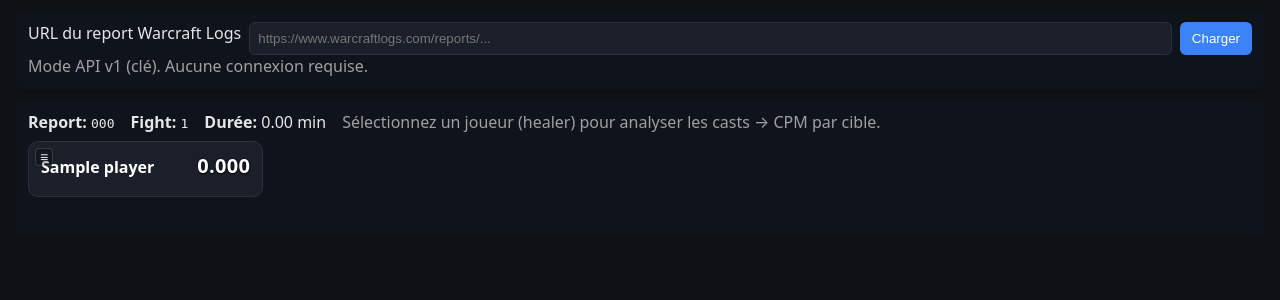
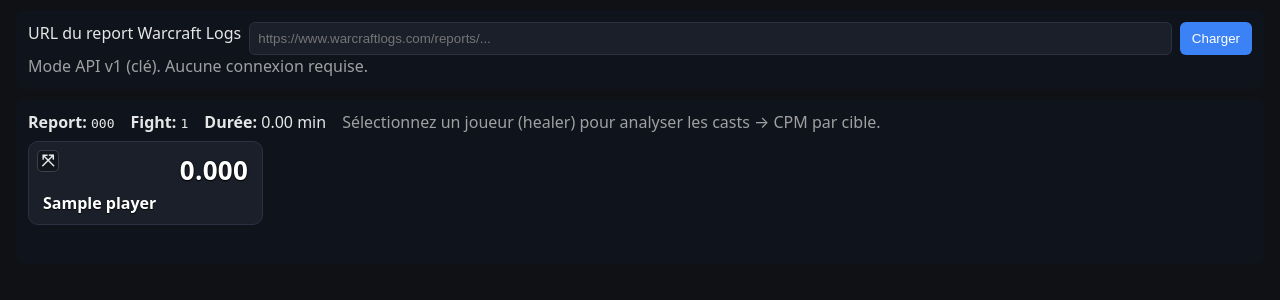
Before and after one commit to Stefgug/warcraft-raid-heatmap-cpm, a FastAPI app: template app/templates/index.html in a window 1280 px wide. Shown: the part 63-363 px from the top of the page. Run offline with FastAPI, Linux system fonts and the light colour scheme; the template is opened without the code that fills it: most values are stand-ins (such as "Sample title", 1, 10 or a date in 2020).

Commit message:
UI: place name bottom-left; enlarge and change drag handle; force 5 columns per row; increase card height; improve text contrast

```diff
--- a/app/static/styles.css
+++ b/app/static/styles.css
@@ -24,24 +24,26 @@ h1 { margin: 8px 0 4px; font-size: 20px; }
 .note { color: var(--muted); }
 .status { color: var(--muted); margin-top: 8px; min-height: 1.2em; }
 
-.raid-grid { display: grid; grid-template-columns: repeat(auto-fill, minmax(220px, 1fr)); gap: 12px; }
-.raid-card { position: relative; background: var(--card-bg); padding: 10px 12px; border-radius: 10px; border: 1px solid #2a3242; user-select: none; cursor: pointer; transition: transform 0.06s ease, border-color 0.1s ease, background-color 0.2s ease; min-height: 56px; }
+.raid-grid { display: grid; grid-template-columns: repeat(5, 1fr); gap: 12px; }
+.raid-card { position: relative; background: var(--card-bg); padding: 12px 14px; border-radius: 10px; border: 1px solid #2a3242; user-select: none; cursor: pointer; transition: transform 0.06s ease, border-color 0.1s ease, background-color 0.2s ease; min-height: 84px; }
 .raid-card:hover { border-color: #3b82f6; transform: translateY(-1px); }
 .raid-card.selected { outline: 2px solid #f59e0b; }
 
-.raid-card .drag-handle { position: absolute; top: 6px; left: 6px; width: 18px; height: 18px; display: flex; align-items: center; justify-content: center; font-size: 14px; line-height: 1; color: #e5e7eb; background: rgba(0,0,0,0.25); border: 1px solid rgba(255,255,255,0.15); border-radius: 4px; cursor: grab; }
+
+.raid-card .drag-handle { position: absolute; top: 8px; left: 8px; width: 22px; height: 22px; display: flex; align-items: center; justify-content: center; font-size: 16px; font-weight: 800; line-height: 1; color: #e5e7eb; background: rgba(0,0,0,0.28); border: 1px solid rgba(255,255,255,0.18); border-radius: 5px; cursor: move; padding: 0; appearance: none; -webkit-appearance: none; }
 .raid-card .drag-handle:active { cursor: grabbing; }
 
-.raid-card .row { display: flex; align-items: baseline; justify-content: space-between; gap: 8px; }
+.raid-card .row { display: none; }
 .raid-card { color: #fff; }
-.raid-card .name { font-weight: 700; white-space: nowrap; overflow: hidden; text-overflow: ellipsis; margin: 0; color: #fff; }
-.raid-card .value { font-size: 20px; font-weight: 800; letter-spacing: 0.3px; }
+.raid-card .name { position: absolute; left: 14px; bottom: 10px; font-weight: 700; white-space: nowrap; overflow: hidden; text-overflow: ellipsis; margin: 0; color: #fff; text-shadow: 0 1px 1px rgba(0,0,0,0.9); }
+.raid-card .value { position: absolute; right: 14px; top: 10px; font-size: 26px; font-weight: 900; letter-spacing: 0.3px; }
 .raid-card .cpm-value { color: #fff; text-shadow: 0 1px 1px rgba(0,0,0,0.9), 0 0 2px rgba(0,0,0,0.9); }
+.raid-card.dragging { opacity: 0.65; }
 
 @media (max-width: 900px) {
-  .raid-grid { grid-template-columns: repeat(auto-fill, minmax(180px, 1fr)); }
+  .raid-grid { grid-template-columns: repeat(5, 1fr); }
 }
 
 @media (max-width: 600px) {
-  .raid-grid { grid-template-columns: repeat(2, 1fr); }
+  .raid-grid { grid-template-columns: repeat(5, 1fr); }
 }
--- a/app/templates/index.html
+++ b/app/templates/index.html
@@ -26,11 +26,9 @@
     <div id="raid-grid" class="raid-grid" data-report-key="{{ report_code }}::{{ fight_id }}" data-report-code="{{ report_code }}" data-fight-id="{{ fight_id }}" {% if preselect_source %}data-preselect-source="{{ preselect_source }}"{% endif %}>
       {% for p in players %}
       <div class="raid-card" data-id="{{ p.id }}" data-name="{{ p.name }}">
-        <div class="drag-handle" draggable="true" title="Glisser pour réordonner" aria-label="Glisser pour réordonner">≡</div>
-        <div class="row">
-          <div class="name" title="{{ p.name }}">{{ p.name }}</div>
-          <div class="value"><span class="cpm-value" data-id="{{ p.id }}">0.000</span></div>
-        </div>
+        <button class="drag-handle" draggable="true" title="Glisser pour réordonner" aria-label="Glisser pour réordonner" type="button">⤧</button>
+        <div class="value"><span class="cpm-value" data-id="{{ p.id }}">0.000</span></div>
+        <div class="name" title="{{ p.name }}">{{ p.name }}</div>
       </div>
       {% endfor %}
     </div>
```
